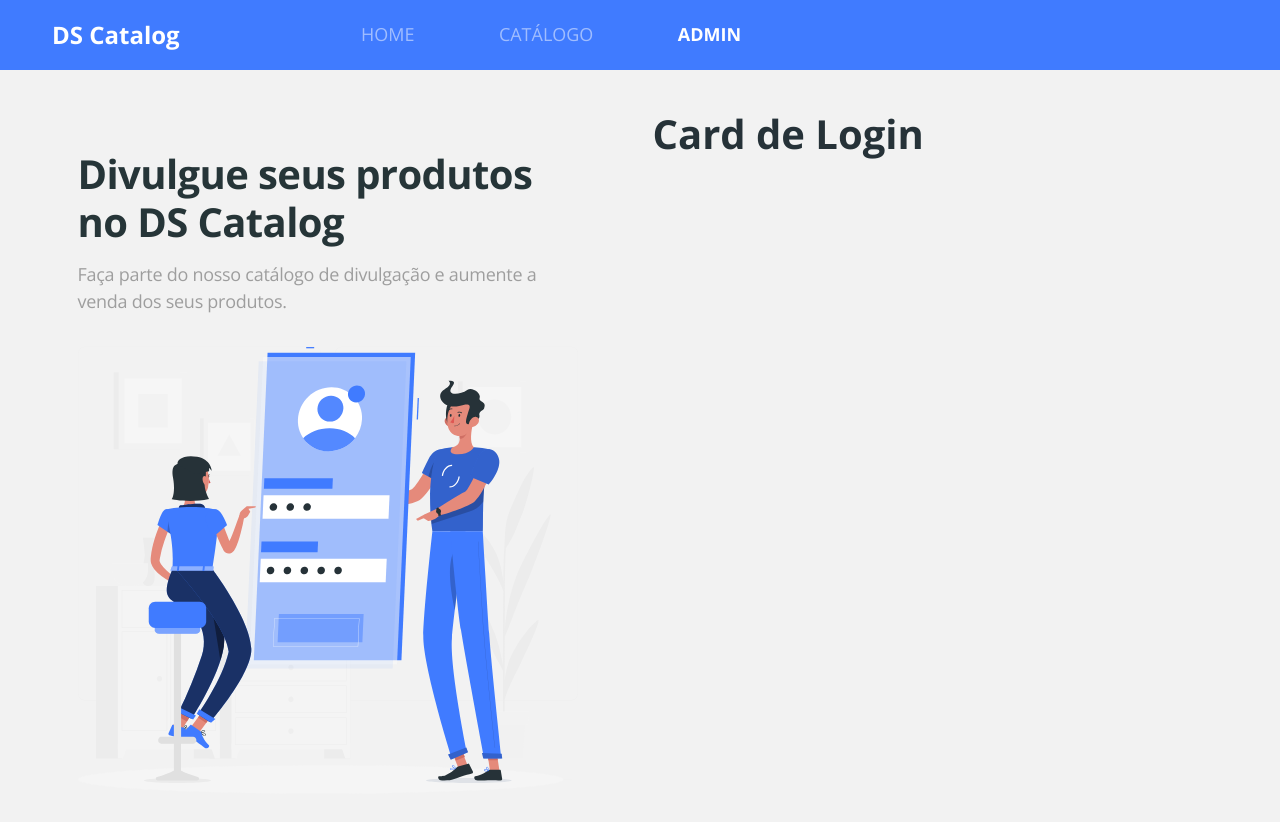
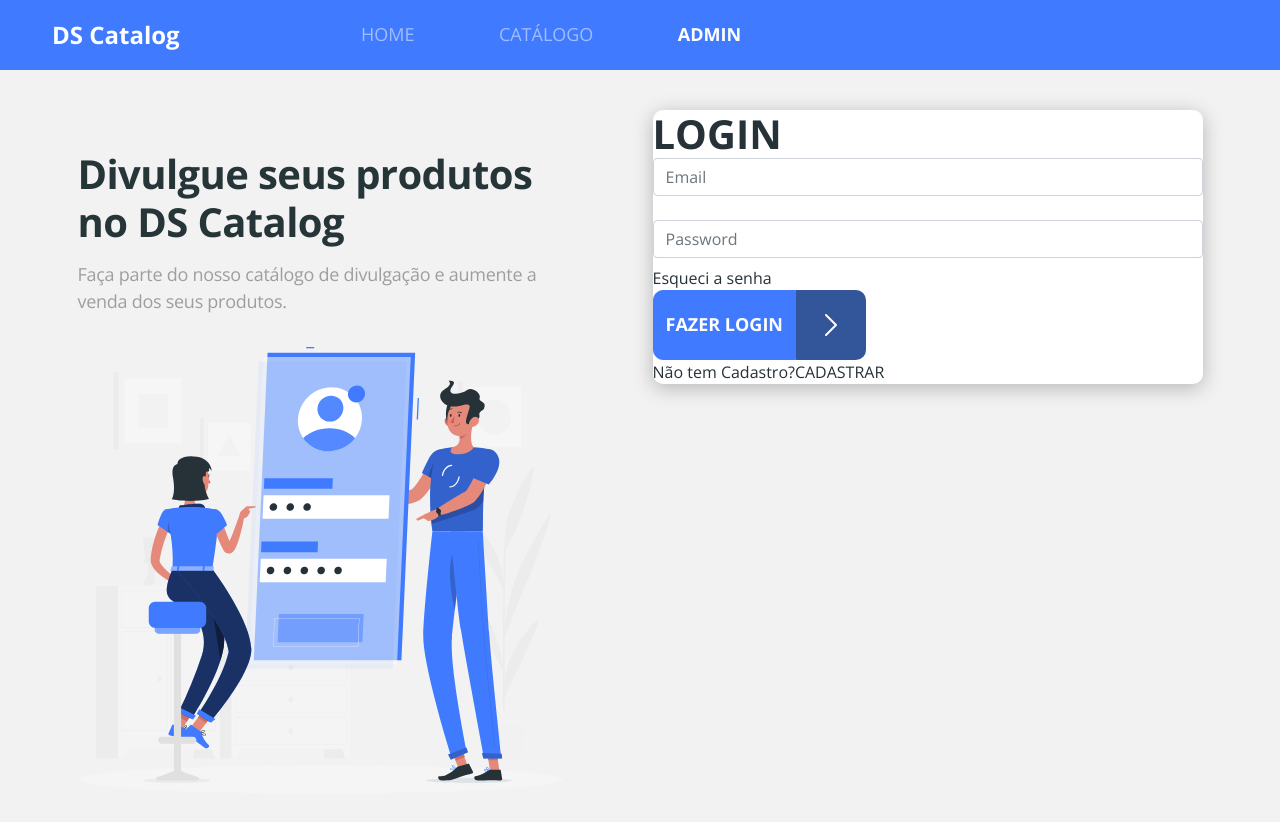
Before and after one commit to eliezerrb/dscatalog, a React (Create React App) app in the folder frontweb/: page /admin/auth/login in a window 1280 px wide. Shown: the top 822 px of the page. Built offline with nearby package versions, Linux system fonts and the light colour scheme; no server answers.

Commit message:
HTML do card de Login

```diff
--- /dev/null
+++ b/frontweb/src/pages/Admin/Auth/Login/index.tsx
@@ -0,0 +1,45 @@
+import { Link } from 'react-router-dom';
+import ButtonIcon from 'components/ButtonIcon';
+
+import './styles.css';
+
+const Login = () => {
+  return (
+    <div className="base-card login-card">
+      <h1>LOGIN</h1>
+      <form>
+        {/*mb-4: Classe bootStrap margin botton 4 espaço abaixo para outro imput*/}
+        <div className="mb-4">
+          <input
+            type="text"
+            className="form-control base-input"
+            placeholder="Email"
+            name="username"
+          />
+        </div>
+        <div className="mb-2">
+          <input
+            type="password"
+            className="form-control base-input "
+            placeholder="Password"
+            name="password"
+          />
+        </div>
+        <Link to="/admin/auth/recover" className="login-link-recover">
+          Esqueci a senha
+        </Link>
+        <div className="login-submit">
+          <ButtonIcon text="Fazer login" />
+        </div>
+        <div className="signup-container">
+          <span className="not-registered">Não tem Cadastro?</span>
+          <Link to="/admin/auth/register" className="login-link-register">
+            CADASTRAR
+          </Link>
+        </div>
+      </form>
+    </div>
+  );
+};
+
+export default Login;
--- a/frontweb/src/pages/Admin/Auth/index.tsx
+++ b/frontweb/src/pages/Admin/Auth/index.tsx
@@ -1,5 +1,6 @@
 import { ReactComponent as AuthImage } from 'assets/images/auth-image.svg';
 import { Route, Switch } from 'react-router-dom';
+import Login from './Login';
 import './styles.css';
 
 const Auth = () => {
@@ -14,7 +15,7 @@
                 <Switch>
                     <Switch>
                         <Route path="/admin/auth/login">
-                            <h1>Card de Login</h1>
+                            <Login />
                         </Route>
                         <Route path="/admin/auth/signup">
                             <h1>Card de Signup</h1>
```
Also changed, not shown: frontweb/src/pages/Admin/Auth/Login/styles.css (added).
